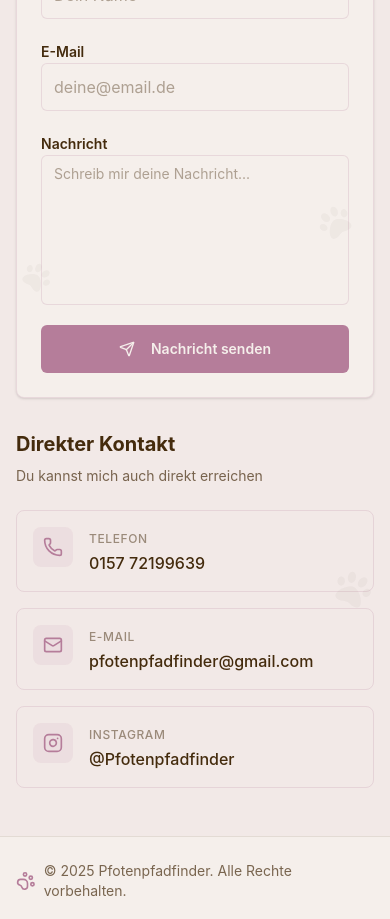
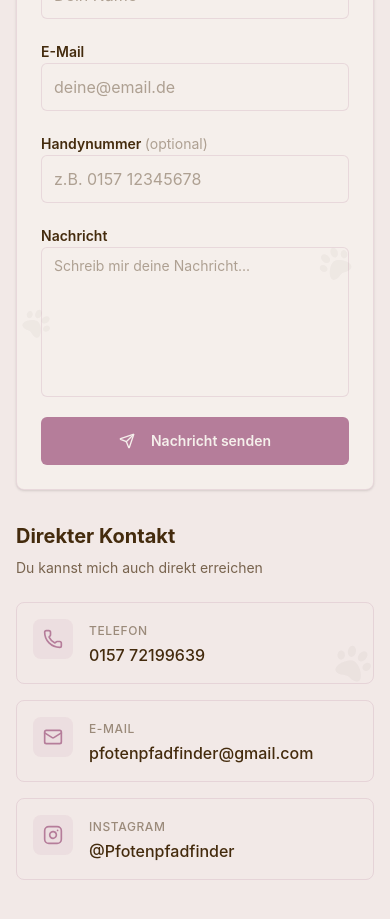
Before and after one commit to Flofrstr/pfotenpfadfinder, a Next.js app: page / in a window 390 px wide. Shown: the part 10860-11779 px from the top of the page. Built offline with nearby package versions, Linux system fonts and the light colour scheme; a web font is replaced by a local one.

Commit message:
feat: add phone number field to contact form and update data handling in Datenschutz

```diff
--- a/app/datenschutz/page.tsx
+++ b/app/datenschutz/page.tsx
@@ -684,9 +684,10 @@ export default function Datenschutz() {
             </h3>
             <p className="text-foreground/70 mb-4 leading-relaxed">
               Für unser Kontaktformular nutzen wir Netlify Forms. Bei Nutzung des Kontaktformulars
-              werden die von Ihnen eingegebenen Daten (Name, E-Mail-Adresse, Nachricht) an Netlify
-              übermittelt und dort gespeichert. Diese Daten werden ausschließlich zur Bearbeitung
-              Ihrer Anfrage verwendet und nicht an Dritte weitergegeben.
+              werden die von Ihnen eingegebenen Daten (Name, E-Mail-Adresse, Telefonnummer,
+              Nachricht) an Netlify übermittelt und dort gespeichert. Diese Daten werden
+              ausschließlich zur Bearbeitung Ihrer Anfrage verwendet und nicht an Dritte
+              weitergegeben.
             </p>
 
             <p className="text-foreground/70 mb-12 leading-relaxed">
--- a/components/contact-section.tsx
+++ b/components/contact-section.tsx
@@ -123,6 +123,20 @@ export function ContactSection() {
                 </div>
 
                 <div className="space-y-2">
+                  <label htmlFor="phone" className="text-sm font-semibold">
+                    Handynummer <span className="text-foreground/40 font-normal">(optional)</span>
+                  </label>
+                  <Input
+                    id="phone"
+                    name="phone"
+                    type="tel"
+                    placeholder="z.B. 0157 12345678"
+                    className="border-accent/20 focus:border-accent placeholder:text-foreground/40 h-12"
+                    suppressHydrationWarning
+                  />
+                </div>
+
+                <div className="space-y-2">
                   <label htmlFor="message" className="text-sm font-semibold">
                     Nachricht
                   </label>
--- a/public/contact-form.html
+++ b/public/contact-form.html
@@ -9,6 +9,7 @@
     <input type="hidden" name="bot-field" />
     <input type="text" name="name" />
     <input type="email" name="email" />
+    <input type="tel" name="phone" />
     <textarea name="message"></textarea>
   </form>
 </body>
```
